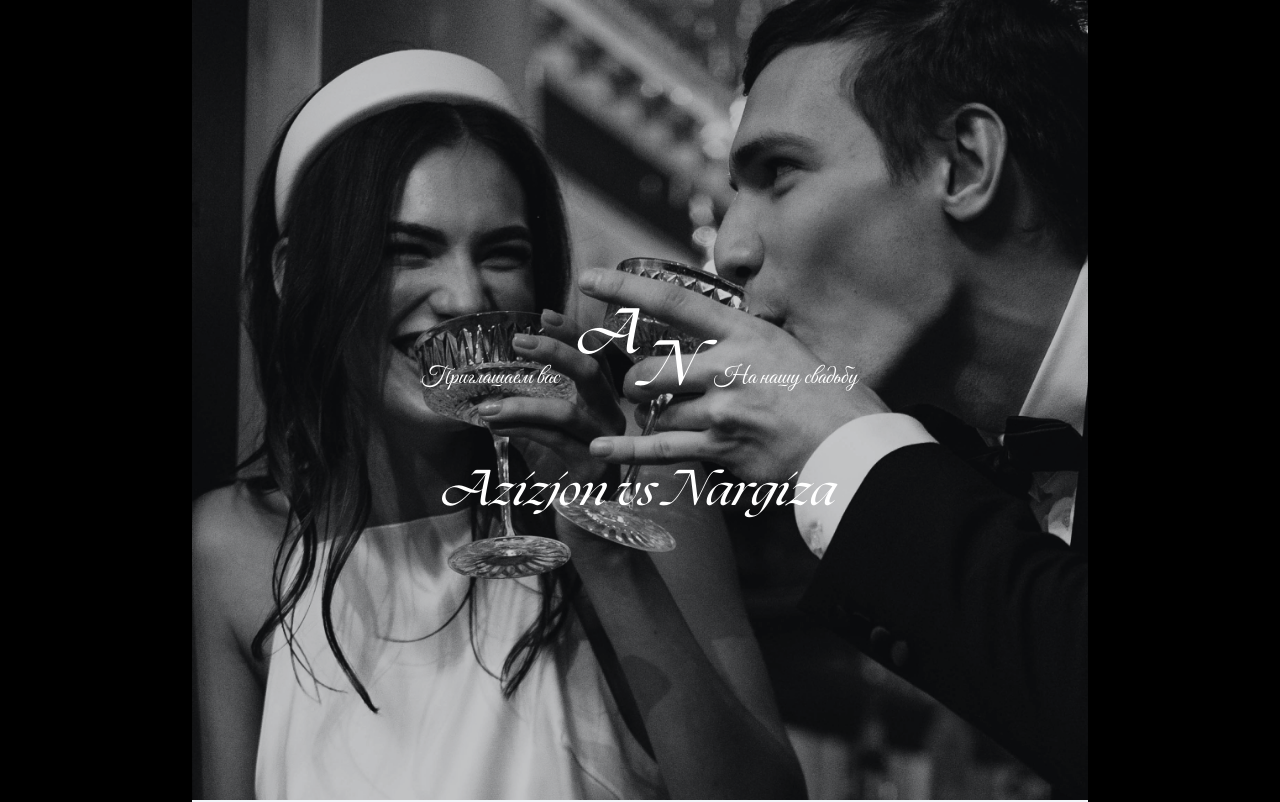
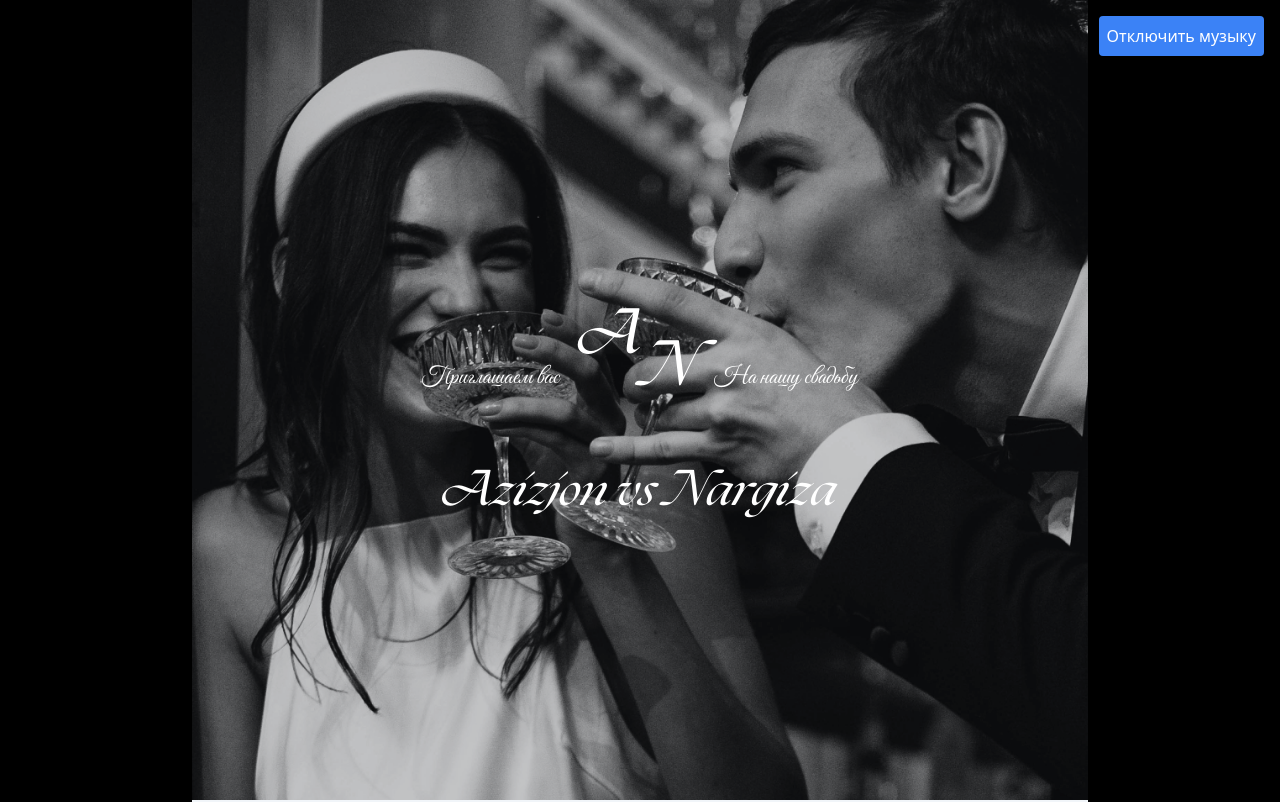
Before and after one commit to Zarif001/Azizjon-Nargiza-Invitation, a React (Vite) app: page / in a window 1280 px wide. Shown: the top 802 px of the page. Built offline with nearby package versions, Linux system fonts and the light colour scheme.

Commit message:
test commit

```diff
--- a/src/App.jsx
+++ b/src/App.jsx
@@ -1,11 +1,46 @@
-import React from "react";
+import React, { useEffect, useState } from "react";
 import SimpleSlider from "./components/Slider/Slider";
 import Timer from "./components/Timer/Timer";
+import backgroundMusic from './assets/audio/music.mp3';
+
 function App() {
+  const [audio] = useState(new Audio(backgroundMusic));
+  const [isPlaying, setIsPlaying] = useState(false);
+
+  useEffect(() => {
+    const playMusic = async () => {
+      try {
+        await audio.play();
+        setIsPlaying(true);
+      } catch (error) {
+        console.error("Ошибка воспроизведения:", error);
+      }
+    };
+
+    playMusic();
+
+    // Убираем обработчик при размонтировании
+    return () => {
+      audio.pause();
+    };
+  }, [audio]);
+
+  const toggleMusic = () => {
+    if (isPlaying) {
+      audio.pause();
+    } else {
+      audio.play();
+    }
+    setIsPlaying(!isPlaying);
+  };
+
   return (
-    <div className="h-screen max-w-4xl ">
-    <SimpleSlider/>
-    <Timer/>
+    <div className="h-screen max-w-4xl">
+      <button onClick={toggleMusic} className="absolute top-4 right-4 bg-blue-500 text-white p-2 rounded">
+        {isPlaying ? "Отключить музыку" : "Включить музыку"}
+      </button>
+      <SimpleSlider />
+      <Timer />
     </div>
   );
 }
```
